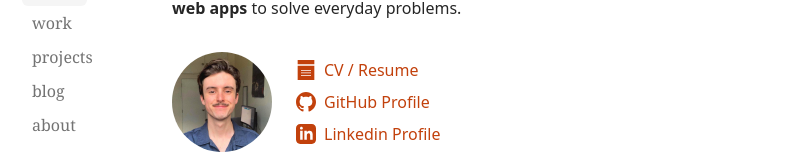
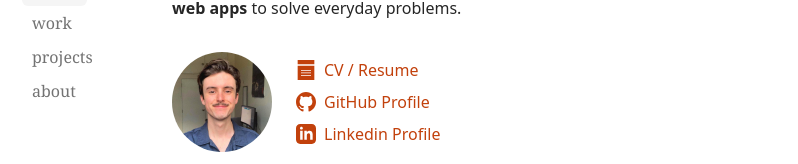
Before and after one commit to joshuarichards001/josh.work, a Next.js app: page / in a window 1280 px wide. Shown: the part 236-400 px from the top of the page, without its empty margins (170-968 px from the left). Built offline with nearby package versions, Linux system fonts and the light colour scheme.

Commit message:
hide blog tab for now

```diff
--- a/app/components/sidebar.tsx
+++ b/app/components/sidebar.tsx
@@ -14,9 +14,9 @@ const navItems = {
   "/projects": {
     name: "projects",
   },
-  "/blog": {
-    name: "blog",
-  },
+  // "/blog": {
+  //   name: "blog",
+  // },
   "/about": {
     name: "about",
   },
```
